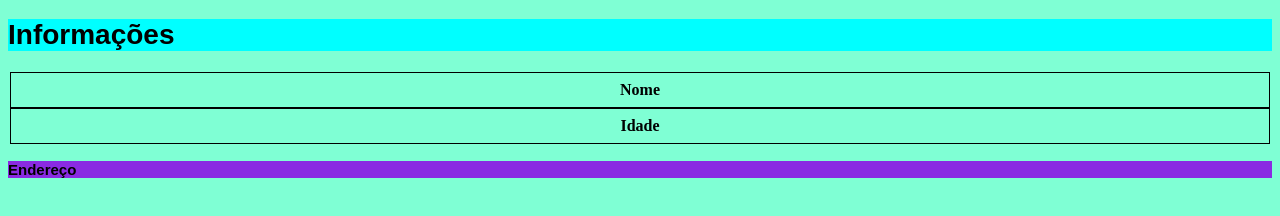
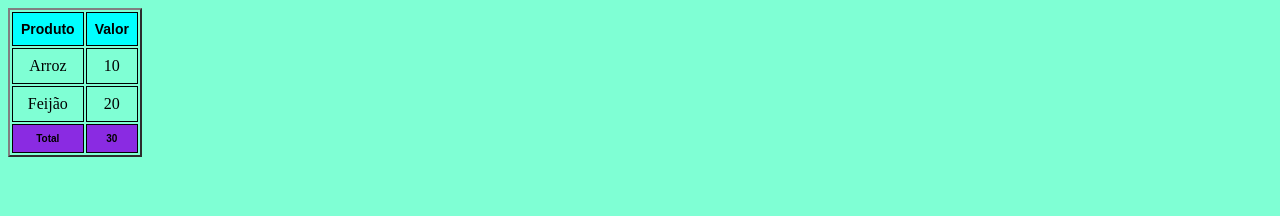
Before and after one commit to JosePereiraF/Grupo5-FrontEndLista1, a plain HTML site: page PastaPrincipal/Ex-39/index.html in a window 1280 px wide. Drawn offline with Linux system fonts and the light colour scheme.

Commit message:
fix Ex-39

```diff
--- a/PastaPrincipal/Ex-39/index.html
+++ b/PastaPrincipal/Ex-39/index.html
@@ -7,20 +7,28 @@
     <title>Document</title>
 </head>
 <body>
-    <header class="cabecalho">
-        <h1>Informações</h1>
-    </header>
-    <table>
+    <table Border="2">
+    <thead class="cabecalho">
+        <th>Produto</th>
+        <th>Valor</th>
+    </thead>
 
-        <tr>
-            <th>Nome</th>
-            <th>Idade</th>
-        </tr>
-    </table>
+        <tbody>
+            <tr>
+                <td>Arroz</td>
+                <td>10</td>
+            </tr>
+            <tr>
+                <td>Feijão</td>
+                <td>20</td>
+            </tr>
+        </tbody>
 
-    <footer class="rodape">
-        <h2>Endereço</h2>
-    </footer>
+    <tfoot class="rodape">
+        <th>Total</th>
+        <th>30</th>
+    </tfoot>
+</table>
 
 </body>
 </html>
--- a/PastaPrincipal/Ex-39/style.css
+++ b/PastaPrincipal/Ex-39/style.css
@@ -5,16 +5,10 @@ body{
     background-color: aquamarine;
 }
 
-table {
-    width: 100%;
-}
-
 th, td {
     border: 1px solid black;
     padding: 8px;
     text-align: center;
-    display: flex;
-    flex-direction: column;
 }
 .cabecalho{
     background-color: aqua;
```
